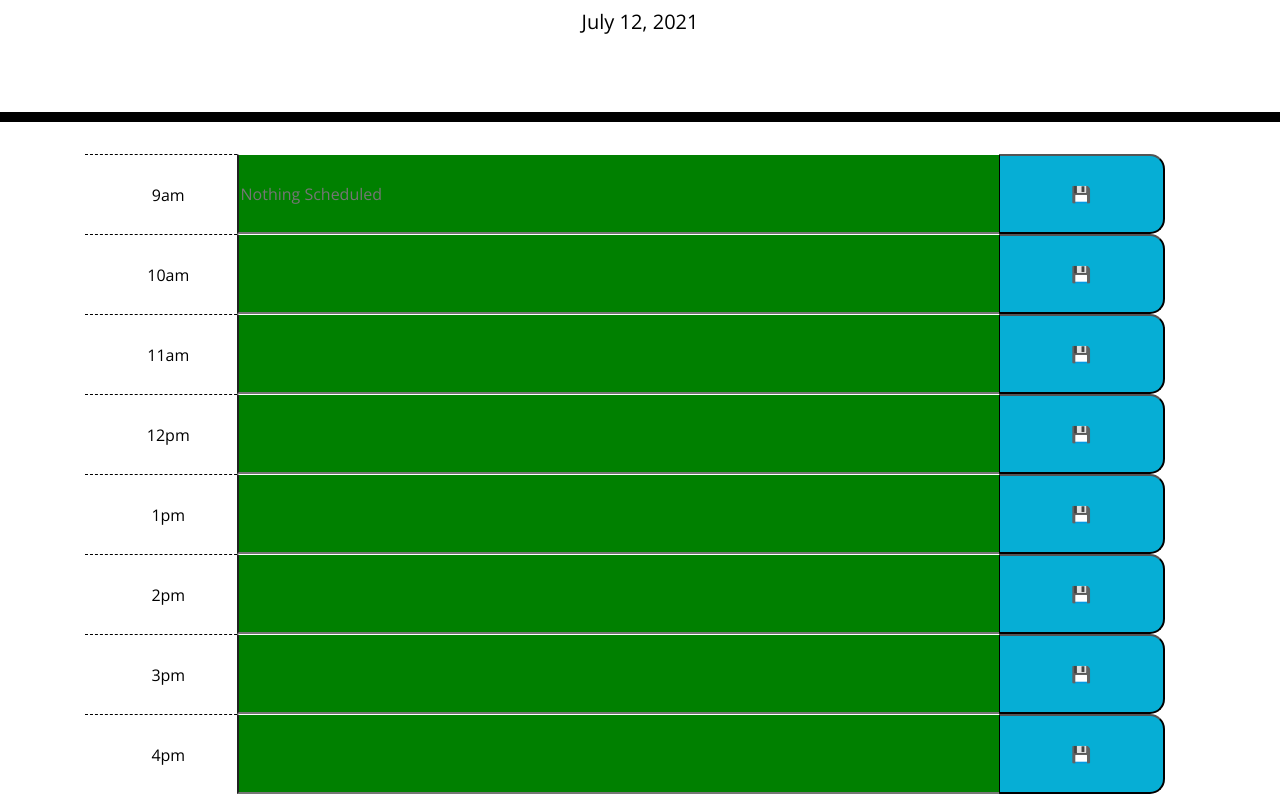
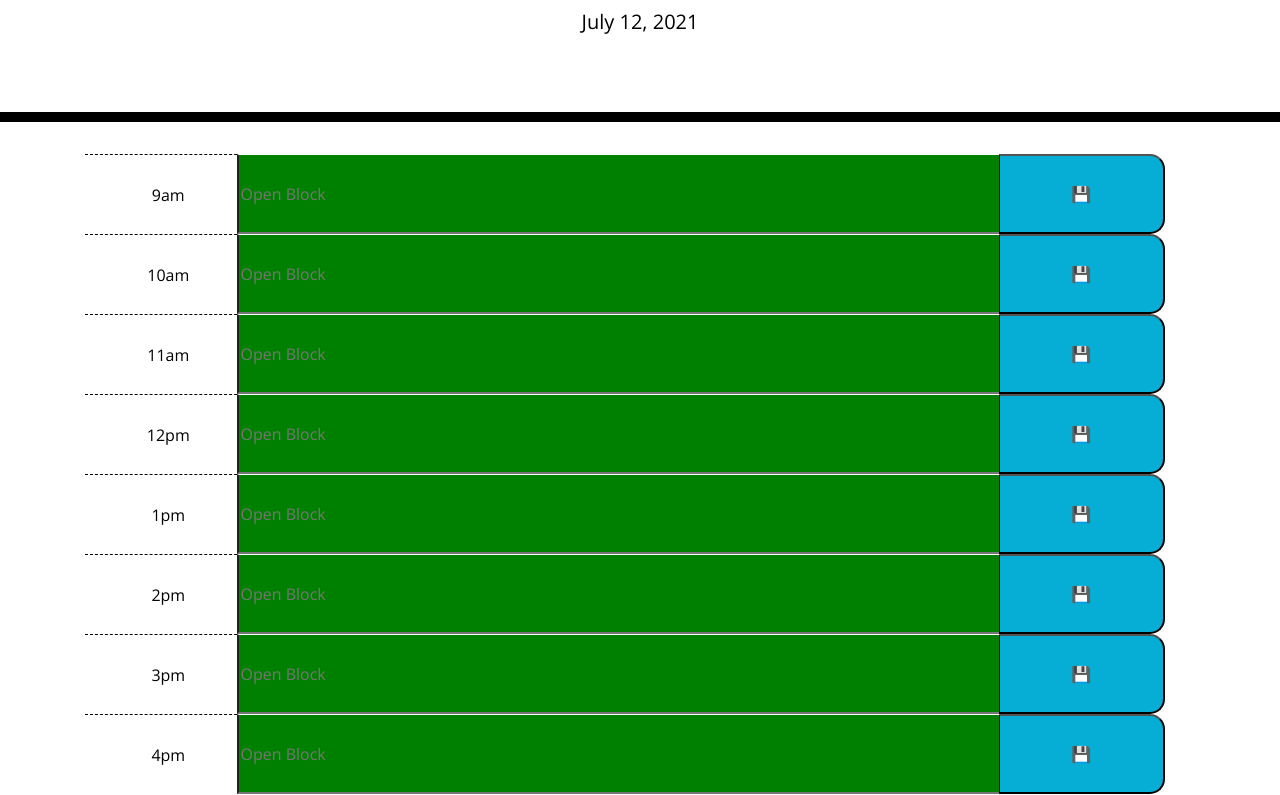
Before and after one commit to JoeyFitz/Work-Day-Scheduler, a plain HTML site: page index.html in a window 1280 px wide. Shown: the part 182-977 px from the top of the page. Drawn offline with nearby package versions, Linux system fonts and the light colour scheme.

Commit message:
added input placeholders to HTML

```diff
--- a/index.html
+++ b/index.html
@@ -32,42 +32,42 @@
       <!-- Timeblocks go here -->
         <div class="time-block">
             <div class="hour">9am</div>
-            <input id="nine" type="text" class="row" placeholder="Nothing Scheduled">
+            <input id="nine" type="text" class="row" placeholder="Open Block">
             <button class="saveBtn" id="saveNine">&#128190</button>
         </div>
         <div class="time-block">
             <div class="hour">10am</div>
-            <input id="ten" type="text" class="row">
+            <input id="ten" type="text" class="row" placeholder="Open Block">
             <button class="saveBtn" id="saveTen">&#128190</button>
         </div>
         <div class="time-block">
             <div class="hour">11am</div>
-            <input id="eleven" type="text" class="row">
+            <input id="eleven" type="text" class="row" placeholder="Open Block">
             <button class="saveBtn" id="saveEleven">&#128190</button>
         </div>
         <div class="time-block">
             <div class="hour">12pm</div>
-            <input id="twelve" type="text" class="row">
+            <input id="twelve" type="text" class="row" placeholder="Open Block">
             <button class="saveBtn" id="saveTwelve">&#128190</button>
         </div>
         <div class="time-block">
             <div class="hour">1pm</div>
-            <input id="thirteen" type="text" class="row">
+            <input id="thirteen" type="text" class="row" placeholder="Open Block">
             <button class="saveBtn" id="saveThirteen">&#128190</button>
         </div>
         <div class="time-block">
             <div class="hour">2pm</div>
-            <input id="fourteen" type="text" class="row">
+            <input id="fourteen" type="text" class="row" placeholder="Open Block">
             <button class="saveBtn" id="saveFourteen">&#128190</button>
         </div>
         <div class="time-block">
             <div class="hour">3pm</div>
-            <input id="fifteen" type="text" class="row">
+            <input id="fifteen" type="text" class="row" placeholder="Open Block">
             <button class="saveBtn" id="saveFifteen">&#128190</button>
         </div>
         <div class="time-block">
             <div class="hour">4pm</div>
-            <input id="sixteen" type="text" class="row">
+            <input id="sixteen" type="text" class="row" placeholder="Open Block">
             <button class="saveBtn" id="saveSixteen">&#128190</button>
         </div>
     </div>
```
